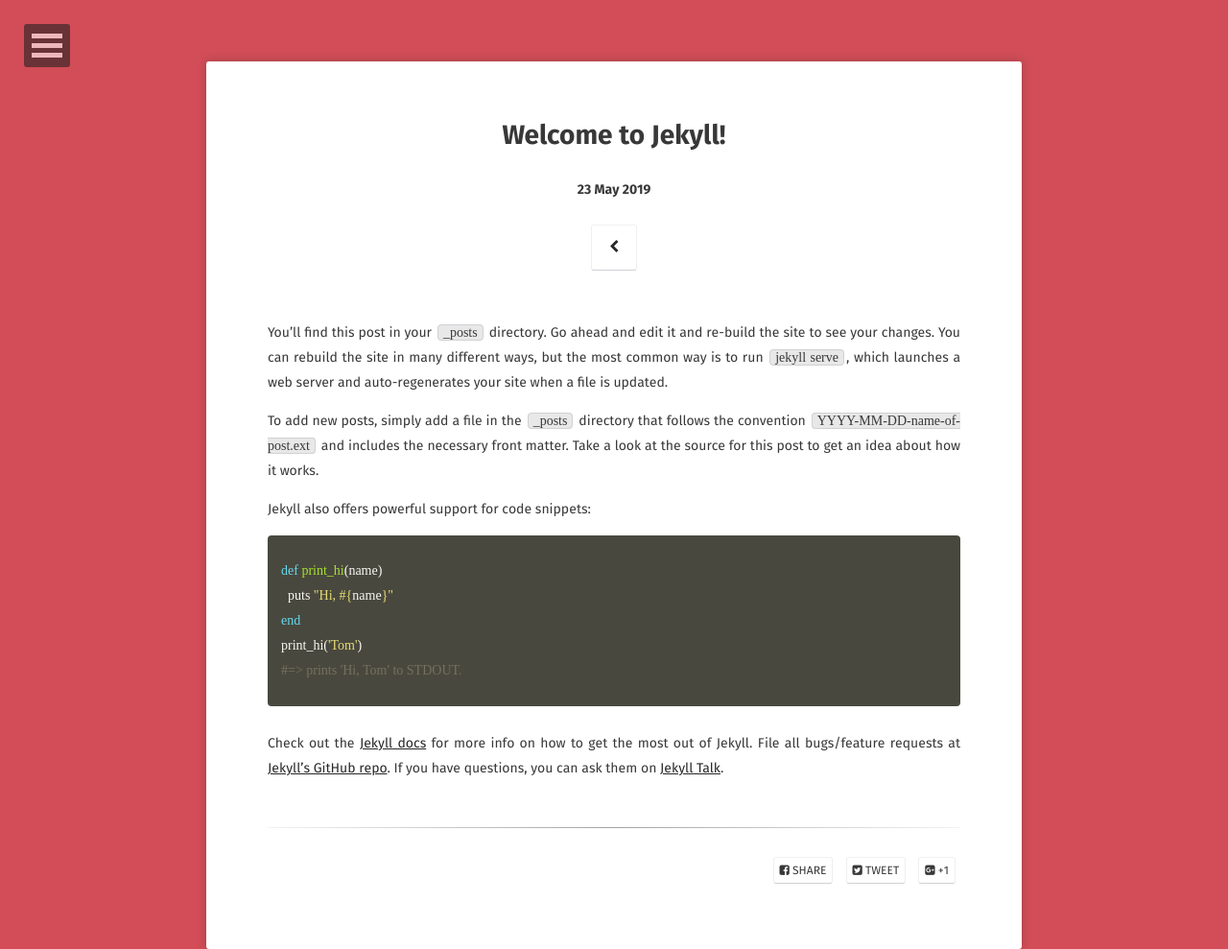
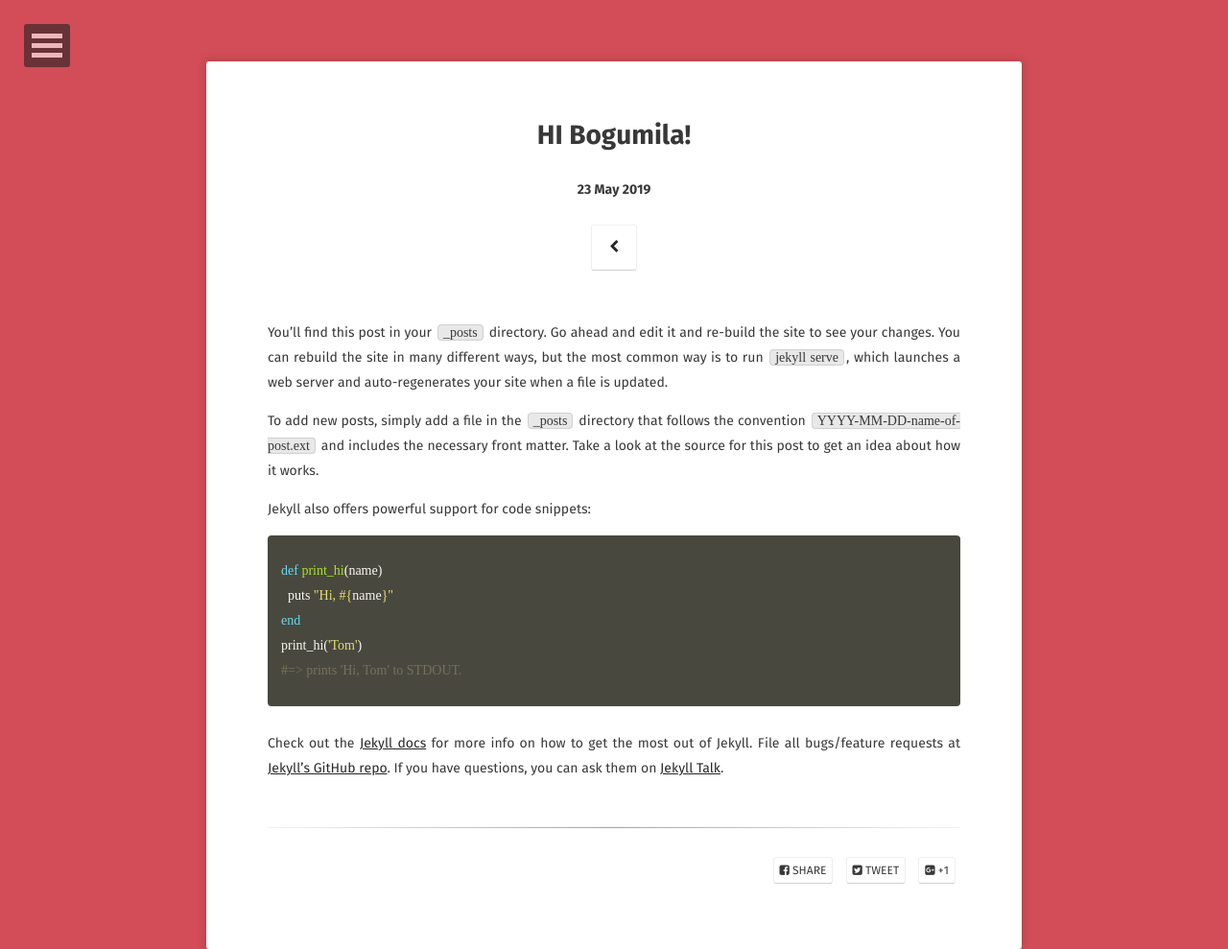
Before and after one commit to jstarn/Kitchen-Blues, a Jekyll site: the page built from _posts/2019-05-22-welcome-to-jekyll.markdown, in a window 1280 px wide. Shown: the whole page at 96% size. Built offline with Jekyll 4.4.1, drawn with Linux system fonts in a browser that asks for light colours; some web fonts are replaced.

Commit message:
Update 2019-05-22-welcome-to-jekyll.markdown

```diff
--- a/_posts/2019-05-22-welcome-to-jekyll.markdown
+++ b/_posts/2019-05-22-welcome-to-jekyll.markdown
@@ -1,6 +1,6 @@
 ---
 layout: post
-title:  "Welcome to Jekyll!"
+title:  "HI Bogumila!"
 date:   2019-05-22 21:46:14 -0500
 categories: jekyll update
 ---
```
